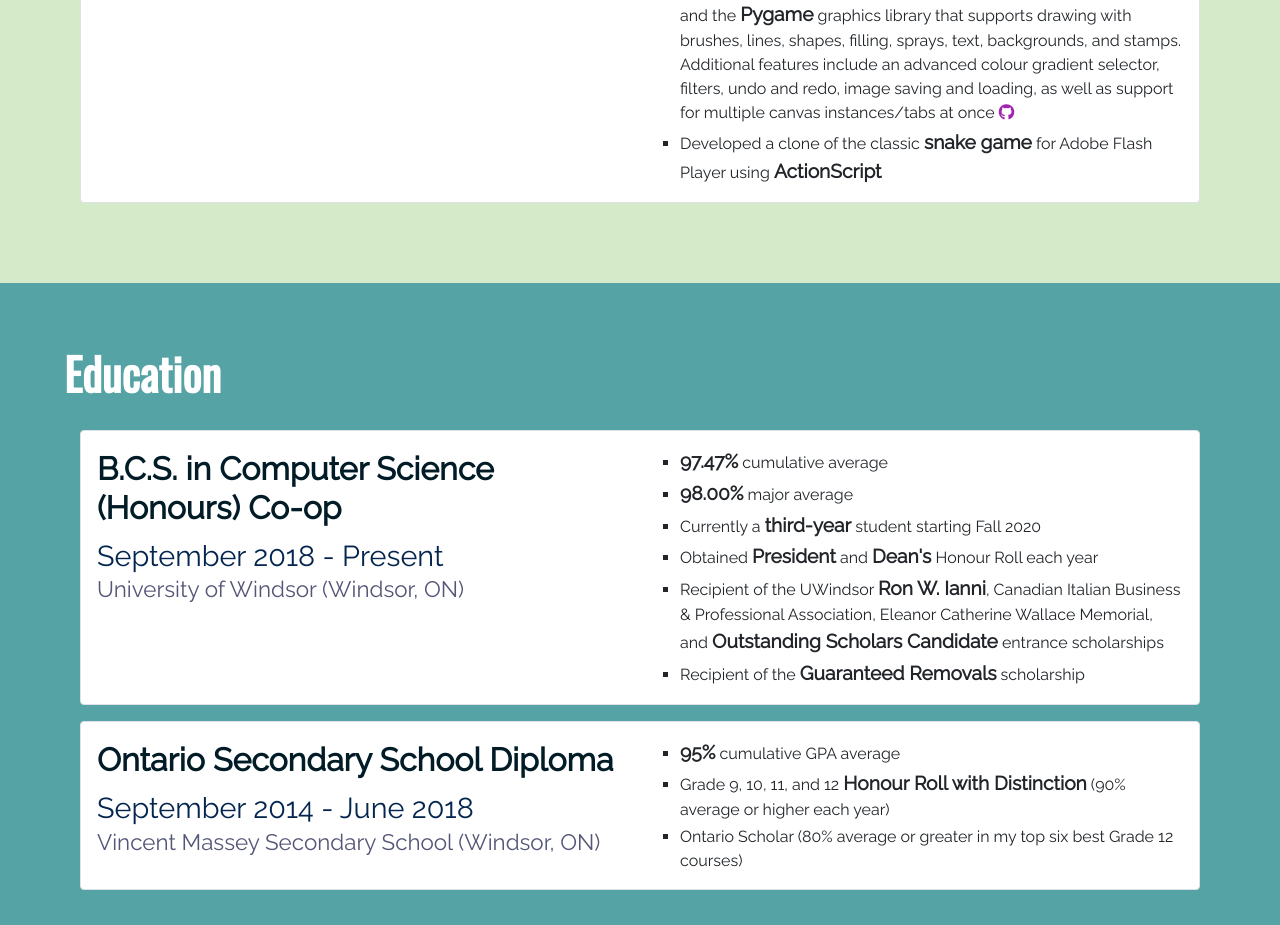
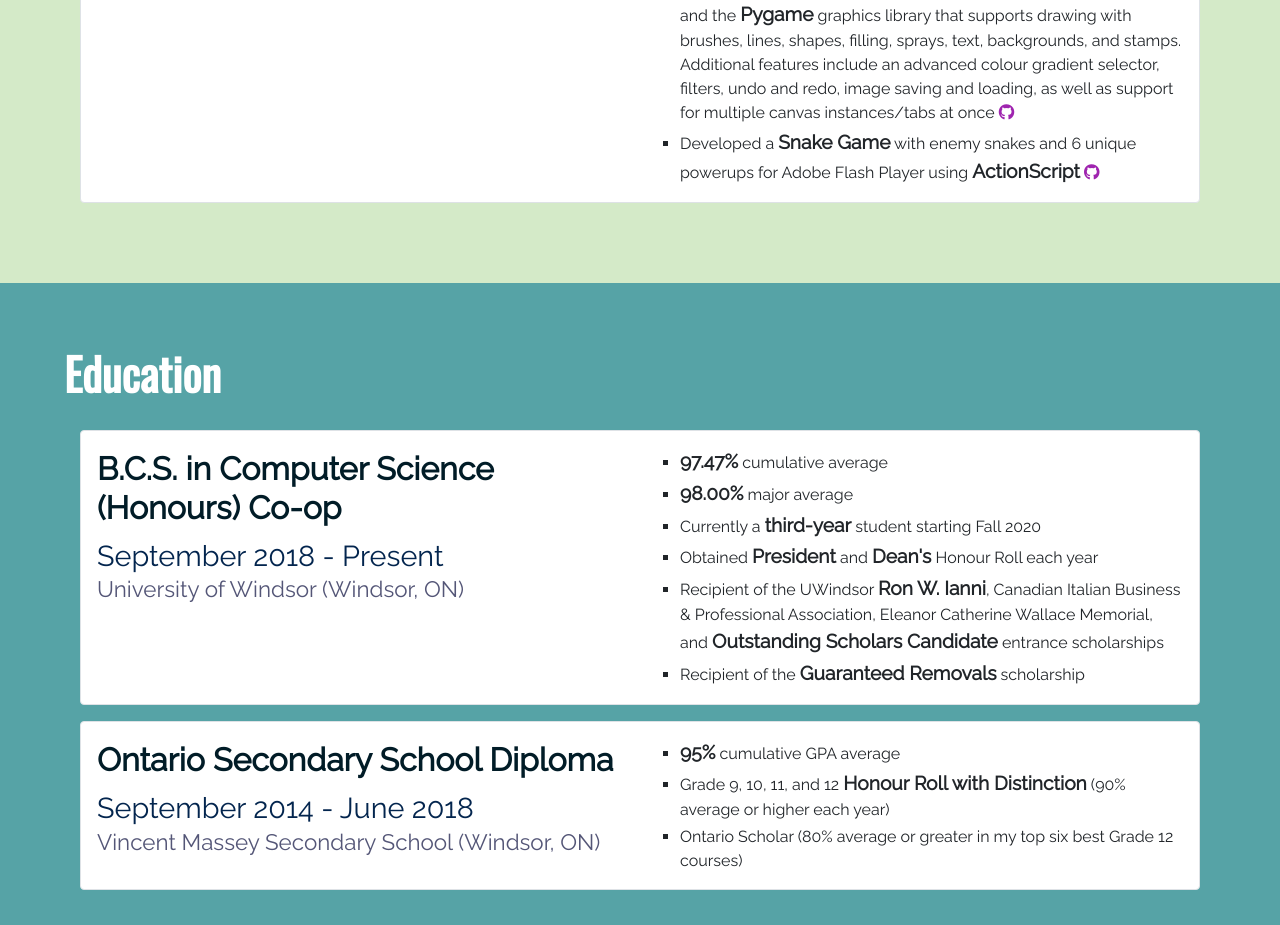
Before and after one commit to infinitybl/infinitybl.github.io, a plain HTML site: page index.html in a window 1280 px wide. Shown: the part 2038-2963 px from the top of the page. Drawn offline with nearby package versions, Linux system fonts and the light colour scheme.

Commit message:
Added in external link for Snake Game

```diff
--- a/index.html
+++ b/index.html
@@ -232,8 +232,10 @@
                   class="fa fa-github"></i></a>
             </li>
             <li>
-              Developed a clone of the classic <strong>snake game</strong> for
+              Developed a <strong>Snake Game</strong> with enemy snakes and 6 unique powerups for
               Adobe Flash Player using <strong>ActionScript</strong>
+              <a href="https://github.com/infinitybl/snake-game-actionscript" target="_blank" title="Snake Game"><i
+                  class="fa fa-github"></i></a>
             </li>
           </ul>
         </div>
```
